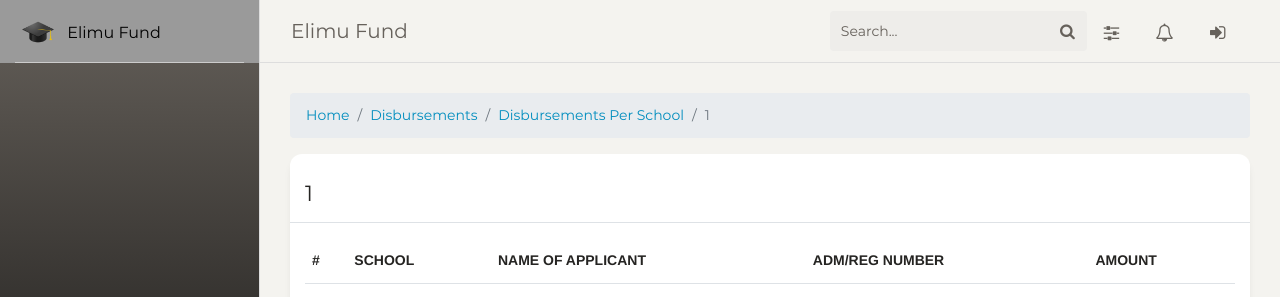
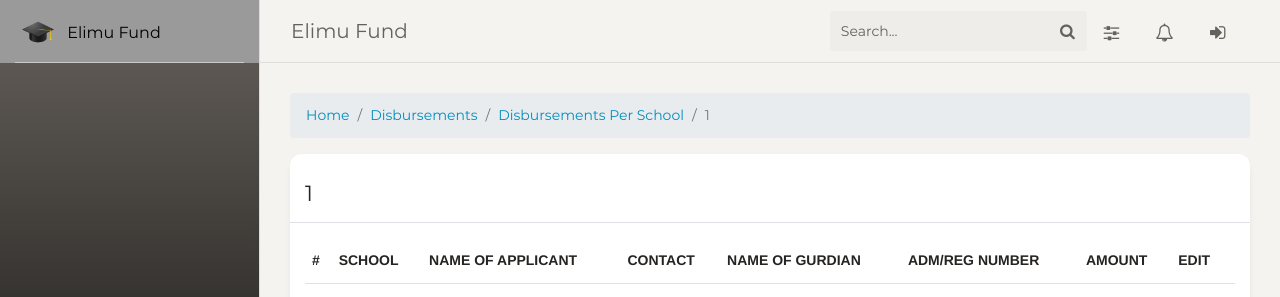
Before and after one commit to abedyngash/E-Fund_2, a Django app: page /accounting/disbursements/school/1/ in a window 1280 px wide. Shown: the top 297 px of the page. Run offline with Django 3.2, Linux system fonts and the light colour scheme; data comes from the database, SQL or seed files in the repository; data that the repository does not hold is empty; parts of the project's set-up code (start-up, migrations or seed data) failed here and were passed over; some libraries are stand-ins or nearby versions; some web fonts are replaced.

Commit message:
Edited Table Columns to be displayed

```diff
--- a/templates/accounting/disbursements/school_disbursements/school_disbursement_details.html
+++ b/templates/accounting/disbursements/school_disbursements/school_disbursement_details.html
@@ -30,9 +30,11 @@
                 <th>#</th>
                 <th>School</th>
                 <th>Name of Applicant</th>
+                <th>Contact</th>
+                <th>Name of Gurdian</th>
                 <th>Adm/Reg Number</th>
                 <th>Amount</th>
-
+                <th>Edit</th>
                 </tr>
           </thead>
           <tbody>
@@ -42,10 +44,16 @@
                <tr>
                   <td>{{ forloop.counter}}</td>
                   <td>{{ application.school_name}}</td>
-                  <td>{{ application.first_name}} {% if applicant.last_name %}{{applicant.last_name}}{% endif %}</td>
+                  <td>{{ application.first_name}} {% if application.last_name %}{{application.last_name}}{% endif %}</td>
+                  <td>{{application.contact_of_gurdian}}</td>
+                  <td>{{application.name_of_gurdian}}</td>
                   <td>{{ application.adm_number}}</td>
                   <td>{{ application.school_type.amount_allocated|intcomma }}</td>
-
+                  <td>
+                    <a class="btn btn-sm btn-primary" type="button" name="button" href="{% url 'applicants-update' application.id %}" data-toggle="tooltip" data-placement="auto" title="Edit record">
+                      <span class="fa fa-pencil mr-2"></span>
+                    </a>
+                  </td>
                 </tr>
 
               {% endfor %}
@@ -53,7 +61,7 @@
           </tbody>
           <tfoot>
             <tr>
-              <th colspan="4">Total Amount to be allocated</th>
+              <th colspan="7">Total Amount to be allocated</th>
               <td>{{total_amount.total|intcomma}}</td>
             </tr>
           </tfoot>
--- a/templates/accounting/disbursements/ward_disbursements/schools_in_ward_details.html
+++ b/templates/accounting/disbursements/ward_disbursements/schools_in_ward_details.html
@@ -45,8 +45,8 @@
                 <th>School</th>
                 <th>Name of Applicant</th>
                 <th>Adm/Reg Number</th>
+                <th>Cheque</th>
                 <th>Amount</th>
-                <th>Cheque</th>
                 {% if uni_or_college %}
                 <th>Update</th>
                 <th>Cover Letter</th>
@@ -60,10 +60,10 @@
                <tr>
                   <td>{{ forloop.counter}}</td>
                   <td>{{ application.school_name}}</td>
-                  <td>{{ application.first_name}} {% if applicant.last_name %}{{applicant.last_name}}{% endif %}</td>
+                  <td>{{ application.first_name}} {% if application.last_name %}{{application.last_name}}{% endif %}</td>
                   <td>{{ application.adm_number}}</td>
+                  <td>{{application.cheque_number}}</td>
                   <td>{{ application.school_type.amount_allocated|intcomma }}</td>
-                   <td>{{application.cheque_number}}</td>
                   {% if uni_or_college %}
                   <td>
                     {% if application.cheque_number.cheque_number %}
--- a/templates/applications/duplicate_records.html
+++ b/templates/applications/duplicate_records.html
@@ -26,6 +26,8 @@
             <th>
               Adm Number
             </th>
+            <th>Contact</th>
+            <th>Name of Gurdian</th>
             <th>
               School
             </th>
@@ -50,6 +52,8 @@
                 {{applicant.first_name}} {% if applicant.last_name %}{{applicant.last_name}}{% endif %}
               </td>
               <td>{{applicant.adm_number}}</td>
+              <td>{{applicant.contact_of_gurdian}}</td>
+              <td>{{applicant.name_of_gurdian}}</td>
               <td>{{applicant.school_name}}</td>
               <td>{{applicant.school_type}}</td>
               <td>{{applicant.ward}}</td>
```
